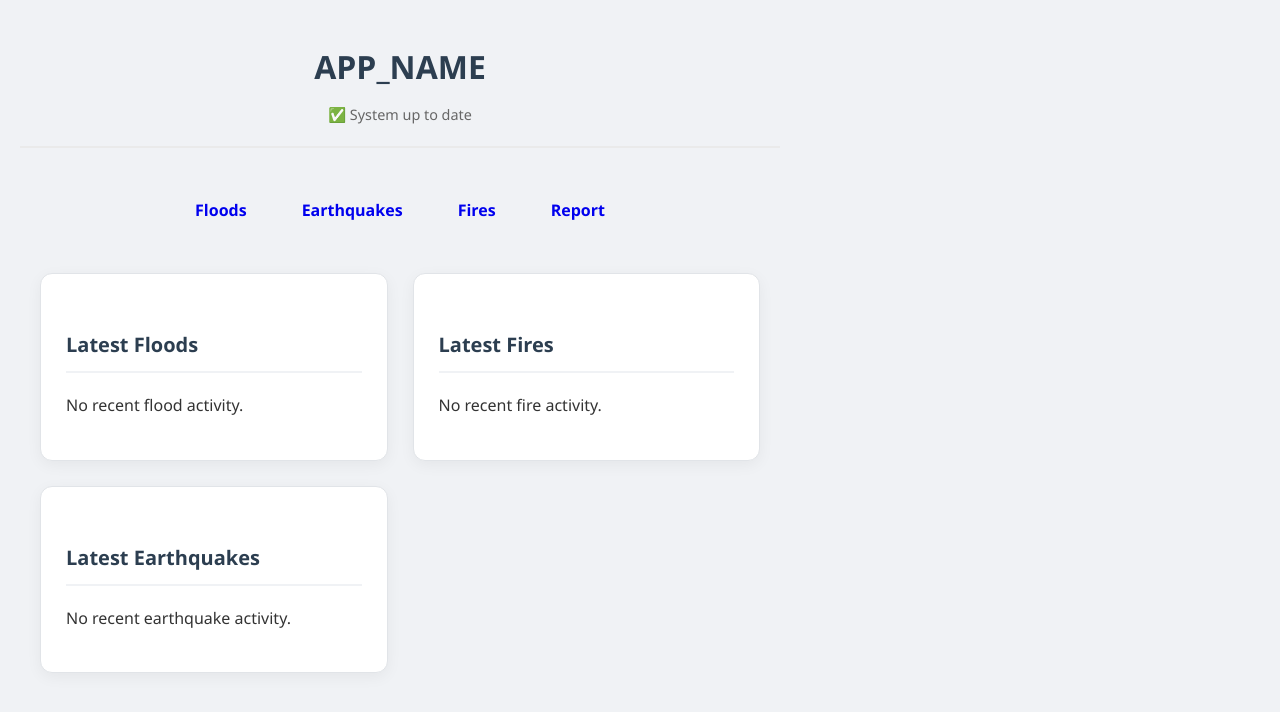
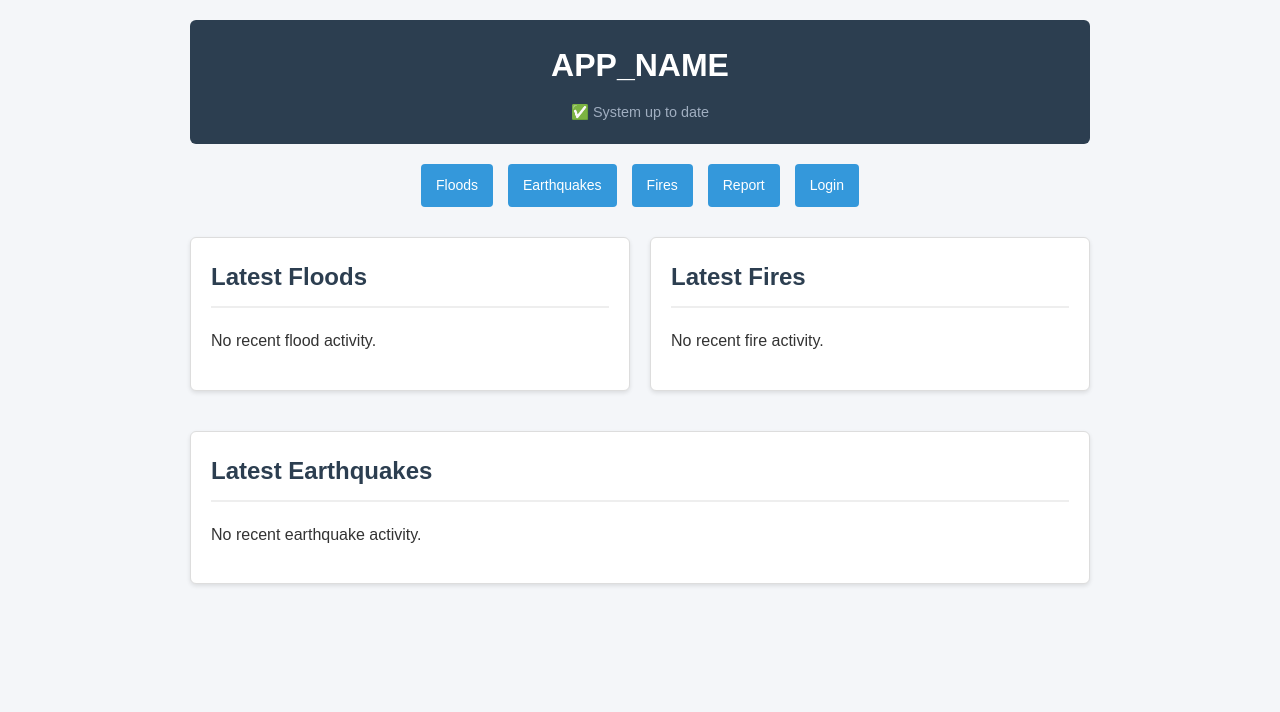
Before and after one commit to razx11111/webb, a PHP site: page /webb/templates/pages/home.php in a window 1280 px wide. Shown: the top 712 px of the page. Run offline with PHP 8.4, Linux system fonts and the light colour scheme; some libraries are stand-ins or nearby versions.

Commit message:
+ CSS implementation + Added button for logout + Report button in which you can access the Scholarly Report and the CAP

```diff
--- a/database/schema.sql
+++ b/database/schema.sql
@@ -64,7 +64,3 @@ CREATE TABLE admins (
     password_hash VARCHAR(255) NOT NULL,
     created_at TIMESTAMP DEFAULT CURRENT_TIMESTAMP
 );
-
--- Example Admin Insert (Password is 'admin123' hashed with bcrypt)
--- HASH generation: password_hash('admin123', PASSWORD_DEFAULT)
--- INSERT INTO admins (nume, prenume, nr_tel, password_hash) VALUES ('Admin', 'Sef', '0700000000', '$2y$10$92IXUNpkjO0rOQ5byMi.Ye4oKoEa3Ro9llC/.og/at2.uheWG/igi');
--- a/public/css/home.css
+++ b/public/css/home.css
@@ -1,85 +1,14 @@
-body {
-    font-family: 'Segoe UI', Tahoma, Geneva, Verdana, sans-serif;
-    line-height: 1.6;
-    padding: 0;
-    margin: 0;
-    background-color: #f0f2f5;
-}
-
-.dashboard-header {
-    background-color: #2c3e50;
-    color: white;
-    padding: 2rem;
-    text-align: center;
-    box-shadow: 0 2px 10px rgba(0,0,0,0.2);
-}
-
 .sync-status {
     font-size: 0.9rem;
-    color: #bdc3c7;
-    margin-top: 10px;
+    color: #a0aec0;
+    margin-top: 5px;
 }
 
 .syncing {
     color: #3498db;
     font-weight: bold;
-    animation: pulse 2s infinite;
 }
 
-@keyframes pulse {
-    0% { opacity: 1; }
-    50% { opacity: 0.5; }
-    100% { opacity: 1; }
+#sync-indicator {
+    text-align: center;
 }
-
-.navigation-menu {
-    display: flex;
-    justify-content: center;
-    gap: 15px;
-    margin: 20px 0;
-}
-
-.dashboard-grid {
-    display: grid;
-    grid-template-columns: repeat(auto-fit, minmax(300px, 1fr));
-    gap: 25px;
-    padding: 20px;
-}
-
-.card {
-    background: white;
-    border-radius: 12px;
-    padding: 25px;
-    box-shadow: 0 4px 15px rgba(0,0,0,0.05);
-    border: 1px solid #e1e4e8;
-}
-
-.card h2 {
-    color: #2c3e50;
-    font-size: 1.25rem;
-    border-bottom: 2px solid #f0f2f5;
-    padding-bottom: 10px;
-    margin-bottom: 20px;
-}
-
-.btn {
-    padding: 10px 20px;
-    border-radius: 8px;
-    font-weight: 600;
-    text-decoration: none;
-    transition: transform 0.2s, background 0.3s;
-}
-
-.btn:hover {
-    transform: translateY(-2px);
-}
-
-.btn-nav {
-    background-color: #fff;
-    color: #2c3e50;
-    border: 1px solid #dcdde1;
-}
-
-.btn-nav:hover {
-    background-color: #f5f6fa;
-}
--- a/public/css/style.css
+++ b/public/css/style.css
@@ -1,173 +1,180 @@
+/*
+  Global Styles
+*/
+
 body {
-    font-family: 'Segoe UI', Tahoma, Geneva, Verdana, sans-serif;
+    font-family: Arial, Helvetica, sans-serif;
     line-height: 1.6;
     color: #333;
-    max-width: 800px;
-    margin: 0 auto;
-    padding: 20px;
-    background-color: #f9f9f9;
+    background-color: #f4f6f9;
+    margin: 0;
+    padding: 0;
 }
 
-article {
-    background-color: #fff;
-    padding: 40px;
-    border-radius: 8px;
-    box-shadow: 0 4px 6px rgba(0, 0, 0, 0.1);
-}
-
-header {
-    text-align: center;
-    margin-bottom: 40px;
-    border-bottom: 2px solid #eaeaea;
-    padding-bottom: 20px;
-}
-
-h1 {
-    color: #2c3e50;
-    margin-bottom: 10px;
-}
-
-h2 {
-    color: #34495e;
-    border-bottom: 1px solid #eaeaea;
-    padding-bottom: 5px;
-    margin-top: 30px;
-}
-
-address {
-    font-style: normal;
-    color: #7f8c8d;
-}
-
-ul {
-    padding-left: 20px;
-}
-
-li {
-    margin-bottom: 10px;
-}
-
-figure {
-    margin: 20px 0;
-    text-align: center;
-}
-
-img {
-    max-width: 100%;
-    height: auto;
-    border-radius: 4px;
-    border: 1px solid #ddd;
-}
-
-figcaption {
-    font-size: 0.9em;
-    color: #7f8c8d;
-    margin-top: 10px;
-}
-
-strong {
-    color: #2c3e50;
-}
-
-/* Auth & Layout Improvements */
 .container {
-    max-width: 1000px;
+    max-width: 900px;
     margin: 0 auto;
     padding: 20px;
 }
 
-.auth-wrapper {
+/* Header & Navigation */
+header {
+    text-align: center;
+    background-color: #2c3e50;
+    color: white;
+    padding: 20px;
+    border-radius: 6px;
+    margin-bottom: 20px;
+}
+
+header h1 {
+    margin: 0 0 10px 0;
+}
+
+.navigation-menu {
     display: flex;
     justify-content: center;
-    align-items: center;
-    min-height: 80vh;
+    gap: 15px;
+    margin-bottom: 30px;
+    flex-wrap: wrap;
 }
 
-.auth-card {
-    width: 100%;
+/* Buttons */
+.btn {
+    display: inline-block;
+    padding: 10px 15px;
+    background-color: #3498db;
+    color: white;
+    text-decoration: none;
+    border: none;
+    border-radius: 4px;
+    cursor: pointer;
+    font-size: 14px;
+    transition: background-color 0.2s ease;
+}
+
+.btn:hover {
+    background-color: #2980b9;
+}
+
+.btn-logout {
+    background-color: #e74c3c;
+}
+
+.btn-logout:hover {
+    background-color: #c0392b;
+}
+
+/* Cards & Layout */
+.dashboard-grid {
+    display: flex;
+    flex-wrap: wrap;
+    gap: 20px;
+}
+
+.card {
+    background-color: white;
+    padding: 20px;
+    border-radius: 6px;
+    box-shadow: 0 2px 4px rgba(0,0,0,0.1);
+    border: 1px solid #ddd;
+    flex: 1;
+    min-width: 250px;
+    margin-bottom: 20px;
+}
+
+.card h2 {
+    margin-top: 0;
+    border-bottom: 2px solid #eee;
+    padding-bottom: 10px;
+    color: #2c3e50;
+}
+
+/* Forms (Login, Register, Report) */
+.auth-container {
     max-width: 400px;
+    margin: 50px auto;
+    background: white;
     padding: 30px;
-    background: white;
-    border-radius: 12px;
-    box-shadow: 0 10px 25px rgba(0,0,0,0.1);
-    border: 1px solid #eee;
+    border-radius: 8px;
+    box-shadow: 0 4px 8px rgba(0,0,0,0.1);
+    border: 1px solid #ccc;
+}
+
+.auth-container h2 {
+    text-align: center;
+    margin-top: 0;
+    color: #2c3e50;
 }
 
 .form-group {
-    margin-bottom: 20px;
+    margin-bottom: 15px;
 }
 
 .form-group label {
     display: block;
-    margin-bottom: 8px;
+    margin-bottom: 5px;
     font-weight: bold;
 }
 
-.form-control {
+input[type="text"],
+input[type="password"],
+input[type="email"],
+select {
     width: 100%;
-    padding: 12px;
-    border: 1px solid #ddd;
-    border-radius: 6px;
-    font-size: 16px;
+    padding: 8px;
+    box-sizing: border-box;
+    border: 1px solid #ccc;
+    border-radius: 4px;
+    font-family: inherit;
 }
 
-.btn {
-    display: inline-block;
-    padding: 10px 20px;
-    border-radius: 6px;
-    text-decoration: none;
-    font-weight: bold;
+button[type="submit"] {
+    width: 100%;
+    padding: 10px;
+    background-color: #2ecc71;
+    color: white;
+    border: none;
+    border-radius: 4px;
+    font-size: 16px;
     cursor: pointer;
-    border: none;
-    transition: background 0.3s;
+    margin-top: 10px;
 }
 
-.btn-primary {
-    background-color: #007bff;
-    color: white;
-    width: 100%;
+button[type="submit"]:hover {
+    background-color: #27ae60;
 }
 
-.btn-primary:hover {
-    background-color: #0056b3;
+/* Tables */
+table {
+    width: 100%;
+    border-collapse: collapse;
+    margin-top: 15px;
 }
 
-.alert-success {
-    color: #155724;
-    background-color: #d4edda;
-    border: 1px solid #c3e6cb;
-    padding: 10px;
-    border-radius: 4px;
-    margin-bottom: 20px;
+th, td {
+    padding: 12px;
+    text-align: left;
+    border-bottom: 1px solid #ddd;
 }
 
-/* Data Table and Search Styles */
-.controls-bar {
-    display: flex;
-    gap: 10px;
-    margin-bottom: 20px;
-    align-items: center;
+th {
+    background-color: #f8f9fa;
+    font-weight: bold;
 }
 
-.search-field {
-    flex-grow: 1;
-    padding: 10px;
-    border: 1px solid #ddd;
-    border-radius: 6px;
+tr:hover {
+    background-color: #f1f1f1;
 }
 
-.btn-search { background-color: #343a40; color: white; }
-.btn-csv { background-color: #28a745; color: white; }
-
-.table-responsive { overflow-x: auto; }
-
+/* Utility / Misc */
 .error {
-    color: #721c24;
-    background-color: #f8d7da;
-    border: 1px solid #f5c6cb;
-    padding: 15px;
-    border-radius: 6px;
+    color: red;
+    font-weight: bold;
 }
 
-    width: 100%
+.success-msg {
+    color: green;
+    text-align: center;
+    margin-bottom: 15px;
 }
--- a/src/Controllers/DisasterController.php
+++ b/src/Controllers/DisasterController.php
@@ -106,6 +106,7 @@ class DisasterController {
     public function getFloods() { $pageTitle = "Floods Management"; require_once __DIR__ . '/../../templates/pages/floods.php'; }
     public function getEarthquakes() { $pageTitle = "Earthquakes Management"; require_once __DIR__ . '/../../templates/pages/earthquakes.php'; }
     public function getFires() { $pageTitle = "Fires Management"; require_once __DIR__ . '/../../templates/pages/fires.php'; }
+    public function report() { $pageTitle = "Disaster Report Generation"; require_once __DIR__ . '/../../templates/pages/report.php'; }
     public function apiGetFloods() {
         $country = $_GET['country'] ?? null;
         echo json_encode((new Flood())->getAll(50, $country));
--- a/templates/pages/home.php
+++ b/templates/pages/home.php
@@ -20,6 +20,11 @@
             <a href="/earthquakes" class="btn">Earthquakes</a>
             <a href="/fires" class="btn">Fires</a>
             <a href="/report" class="btn">Report</a>
+            <?php if (isset($_SESSION['user_id'])): ?>
+                <a href="/logout" class="btn btn-logout">Logout</a>
+            <?php else: ?>
+                <a href="/login" class="btn">Login</a>
+            <?php endif; ?>
         </nav>
 
         <main class="dashboard-grid">
@@ -118,10 +123,5 @@
             autoSync();
         });
     </script>
-
-    <style>
-        .sync-status { font-size: 0.9rem; color: #666; margin-top: 5px; }
-        .syncing { color: #007bff; font-weight: bold; }
-    </style>
 </body>
 </html>
```
Also changed, not shown: templates/pages/login.php (+10 -10 lines), templates/pages/register.php (+9 -9 lines), templates/pages/report.php (added, +35 -0 lines).
